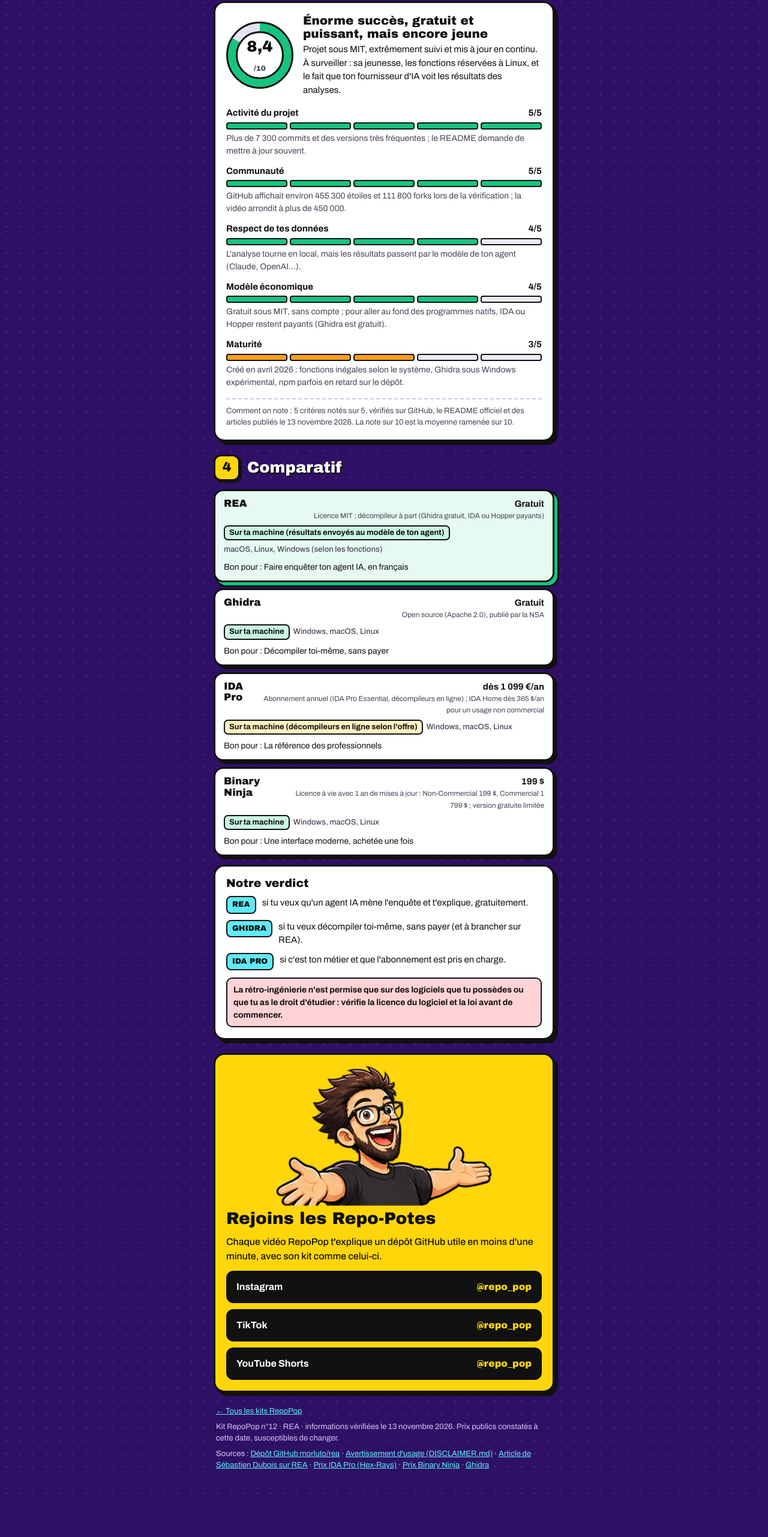
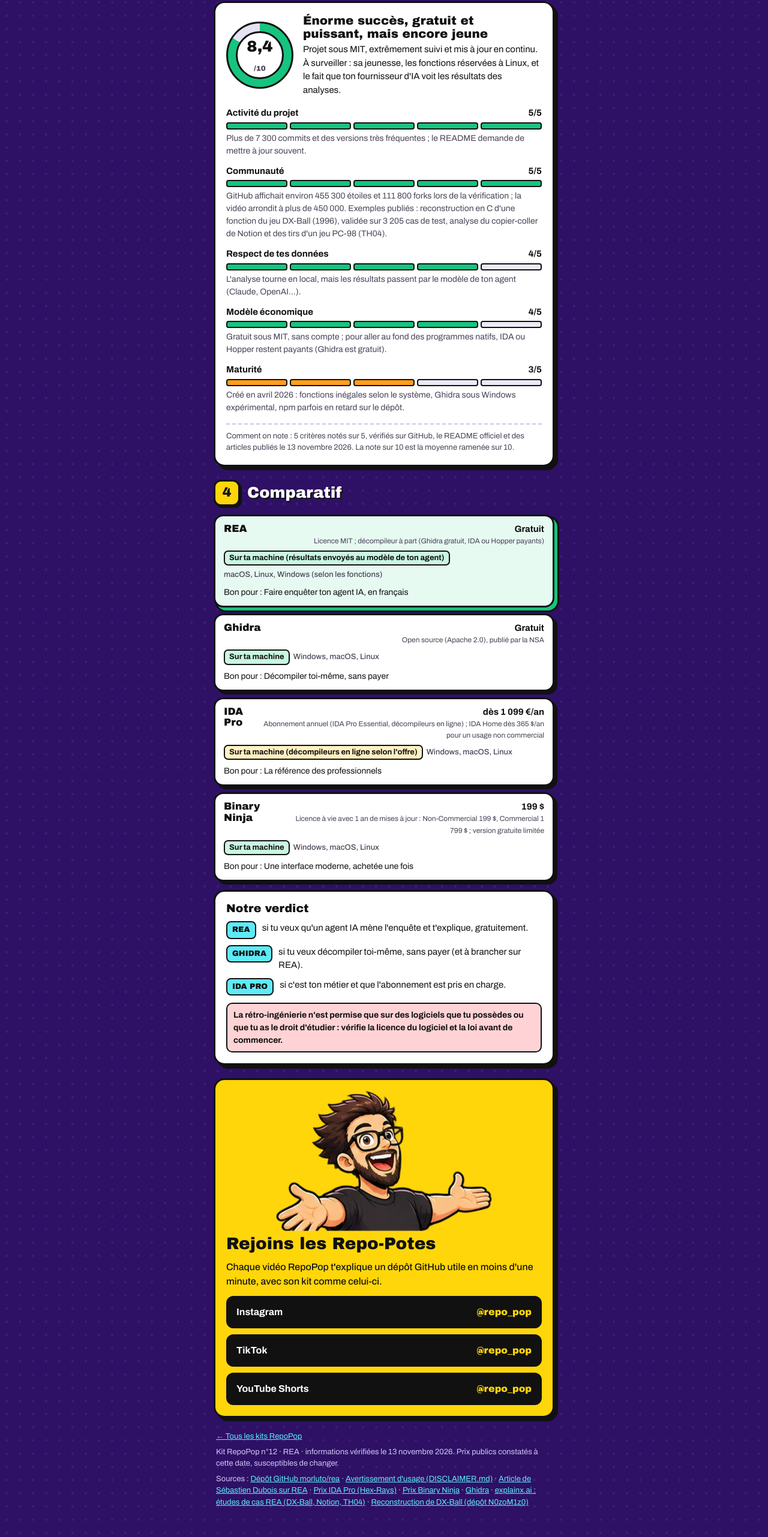
Before and after one commit to repopop/repopop.github.io, a plain HTML site: page rea/index.html in a window 1280 px wide. Shown: the part 3197-5760 px from the top of the page at 60% size. Before the commit the page ends 5699 px from the top, so only its background shows below. Drawn offline with Linux system fonts and the light colour scheme.

```diff
--- a/rea/index.html
+++ b/rea/index.html
@@ -138,7 +138,7 @@
         <div class="cr">
           <div class="t">Communauté <span>5/5</span></div>
           <div class="bar"><i class="on"></i><i class="on"></i><i class="on"></i><i class="on"></i><i class="on"></i></div>
-          <p>GitHub affichait environ 455 300 étoiles et 111 800 forks lors de la vérification ; la vidéo arrondit à plus de 450 000.</p>
+          <p>GitHub affichait environ 455 300 étoiles et 111 800 forks lors de la vérification ; la vidéo arrondit à plus de 450 000. Exemples publiés : reconstruction en C d'une fonction du jeu DX-Ball (1996), validée sur 3 205 cas de test, analyse du copier-coller de Notion et des tirs d'un jeu PC-98 (TH04).</p>
         </div>
         <div class="cr">
           <div class="t">Respect de tes données <span>4/5</span></div>
@@ -213,7 +213,7 @@
   <footer>
     <a href="/">← Tous les kits RepoPop</a>
     <span>Kit RepoPop n°12 · REA · informations vérifiées le 13 novembre 2026. Prix publics constatés à cette date, susceptibles de changer.</span>
-    <span>Sources : <a href="https://github.com/morluto/rea">Dépôt GitHub morluto/rea</a> · <a href="https://github.com/morluto/rea/blob/main/DISCLAIMER.md">Avertissement d'usage (DISCLAIMER.md)</a> · <a href="https://www.dsebastien.net/rea-reverse-engineer-anything/">Article de Sébastien Dubois sur REA</a> · <a href="https://hex-rays.com/pricing">Prix IDA Pro (Hex-Rays)</a> · <a href="https://binary.ninja/purchase/">Prix Binary Ninja</a> · <a href="https://ghidra-sre.org">Ghidra</a></span>
+    <span>Sources : <a href="https://github.com/morluto/rea">Dépôt GitHub morluto/rea</a> · <a href="https://github.com/morluto/rea/blob/main/DISCLAIMER.md">Avertissement d'usage (DISCLAIMER.md)</a> · <a href="https://www.dsebastien.net/rea-reverse-engineer-anything/">Article de Sébastien Dubois sur REA</a> · <a href="https://hex-rays.com/pricing">Prix IDA Pro (Hex-Rays)</a> · <a href="https://binary.ninja/purchase/">Prix Binary Ninja</a> · <a href="https://ghidra-sre.org">Ghidra</a> · <a href="https://explainx.ai/blog/rea-reverse-engineering-as-a-prompt-dx-ball-notion-th04-case-studies-2026">explainx.ai : études de cas REA (DX-Ball, Notion, TH04)</a> · <a href="https://github.com/N0zoM1z0/dx-ball">Reconstruction de DX-Ball (dépôt N0zoM1z0)</a></span>
   </footer>
 </main>
 </body>
```
